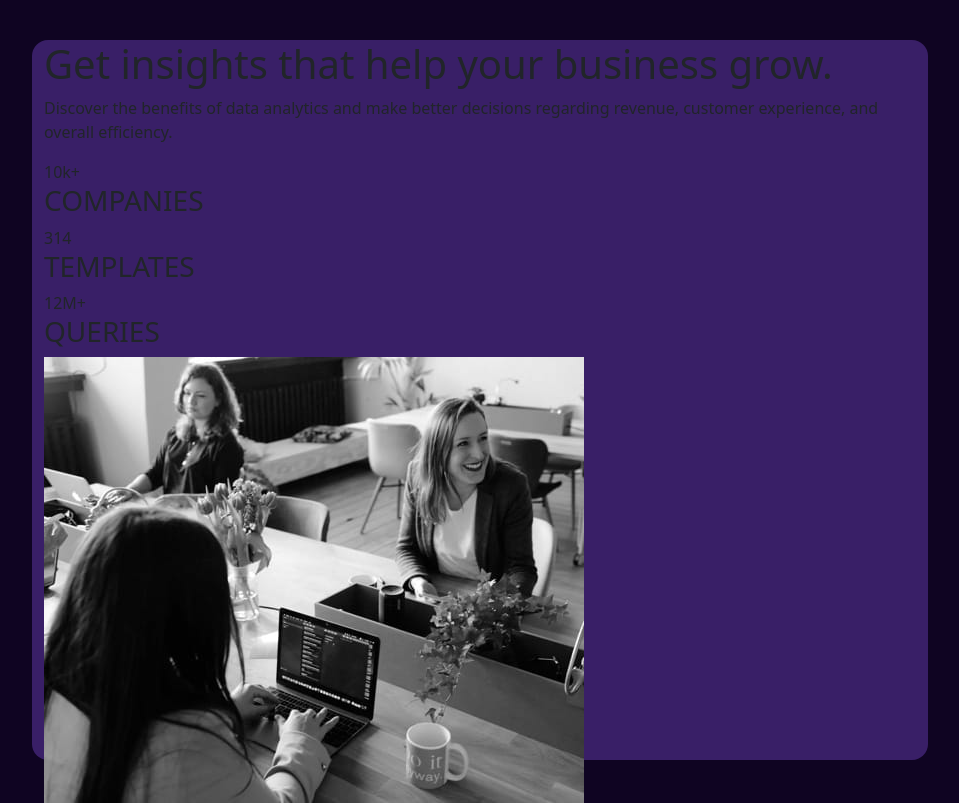
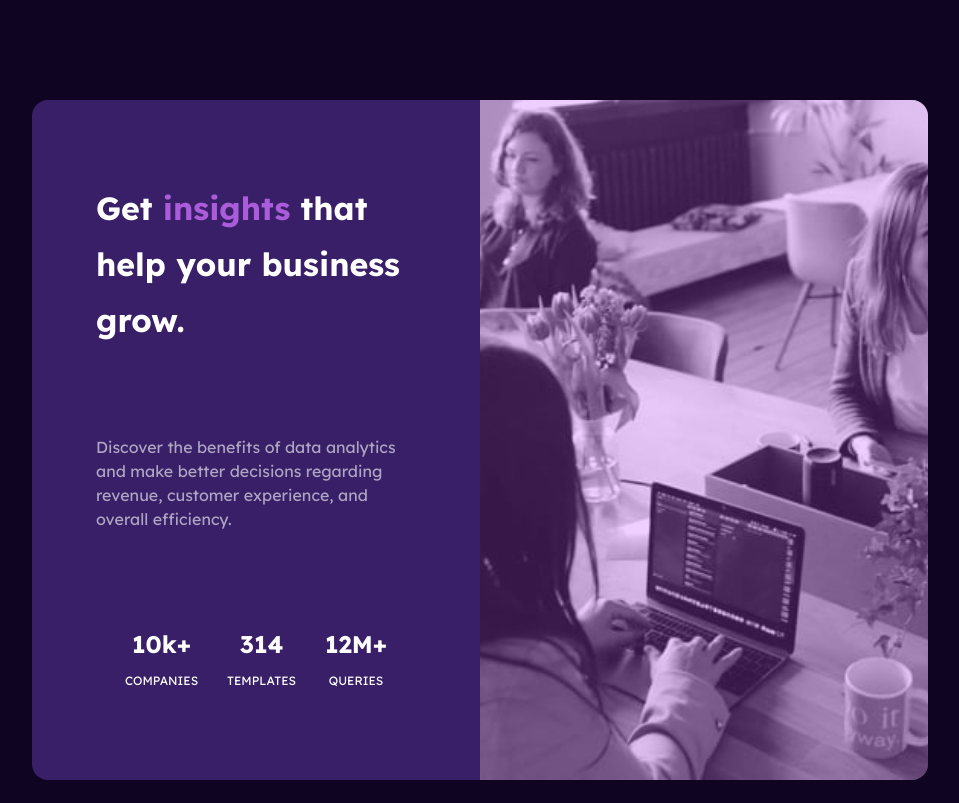
Before and after one commit to devjamesnjoroge/stats-card-preview, a plain HTML site: page index.html in a window 1280 px wide. Shown: the whole page, without its empty margins (160-1119 px from the left). Drawn offline with nearby package versions, Linux system fonts and the light colour scheme.

Commit message:
ft: styled the whole container

```diff
--- a/css/style.css
+++ b/css/style.css
@@ -1,7 +1,9 @@
+@import url("https://fonts.googleapis.com/css2?family=Lexend+Deca:wght@400;500;700&display=swap");
 * {
   margin: 0;
   padding: 0;
   box-sizing: border-box;
+  font-family: "Lexend Deca", sans-serif;
 }
 
 body {
@@ -15,8 +17,75 @@ body {
 }
 
 .container {
-  height: 90vh;
+  margin-top: 10vh;
+  height: 85vh;
   width: 70vw;
   border-radius: 1rem;
   background-color: #391f67;
 }
+
+#content {
+  padding: 10vh 5vw;
+  display: flex;
+  flex-direction: column;
+  justify-content: space-between;
+}
+
+#content h2 {
+  font-size: 32px;
+  font-weight: 700;
+  color: #ffffff;
+  line-height: 3.5rem;
+}
+
+#content h2 span {
+  color: #aa5cdb;
+}
+
+#content p {
+  color: rgb(255, 255, 255, 0.6);
+}
+
+.stats-wrapper {
+  display: flex;
+  align-items: center;
+  justify-content: space-evenly;
+}
+
+.stats {
+  text-align: center;
+  color: #ffffff;
+}
+
+.stats span {
+  font-size: 24px;
+  font-weight: 700;
+}
+
+.stats h6 {
+  margin: 1.5vh 0;
+  font-size: 12px;
+  font-weight: normal;
+}
+
+.col-md-6 {
+  height: 85vh;
+  width: 35vw;
+}
+
+#wrapper {
+  background-image: url("../images/main.jpg");
+  background-size: cover;
+  background-position: center;
+  border-radius: 0 1rem 1rem 0;
+}
+
+#overlay {
+  width: 35vw;
+  height: 85vh;
+  border-radius: 0 1rem 1rem 0;
+  position: absolute;
+  background-color: #c550ff46;
+  z-index: 99;
+  margin-left: 35vw;
+}
--- a/index.html
+++ b/index.html
@@ -15,20 +15,32 @@
   </head>
   <body>
     <div class="container">
-      <h1>Get insights that help your business grow.</h1>
+      <div class="row">
+        <div class="col-md-6" id="content">
+          <h2>Get <span>insights</span> that help your business grow.</h2>
 
           <p>
             Discover the benefits of data analytics and make better decisions
             regarding revenue, customer experience, and overall efficiency.
           </p>
-
+          <div class="stats-wrapper">
+            <div class="stats">
               <span>10k+ </span>
-      <h3>COMPANIES</h3>
+              <h6>COMPANIES</h6>
+            </div>
+            <div class="stats">
               <span>314</span>
-      <h3>TEMPLATES</h3>
+              <h6>TEMPLATES</h6>
+            </div>
+            <div class="stats">
               <span>12M+</span>
-      <h3>QUERIES</h3>
-      <img src="images/main.jpg" alt="mainhero" id="mainhero" />
+              <h6>QUERIES</h6>
+            </div>
+          </div>
+        </div>
+        <div class="col-md-6" id="wrapper"></div>
+        <div id="overlay"></div>
+      </div>
     </div>
   </body>
 </html>
```
Lines whose indentation alone changed are shown as unchanged.
